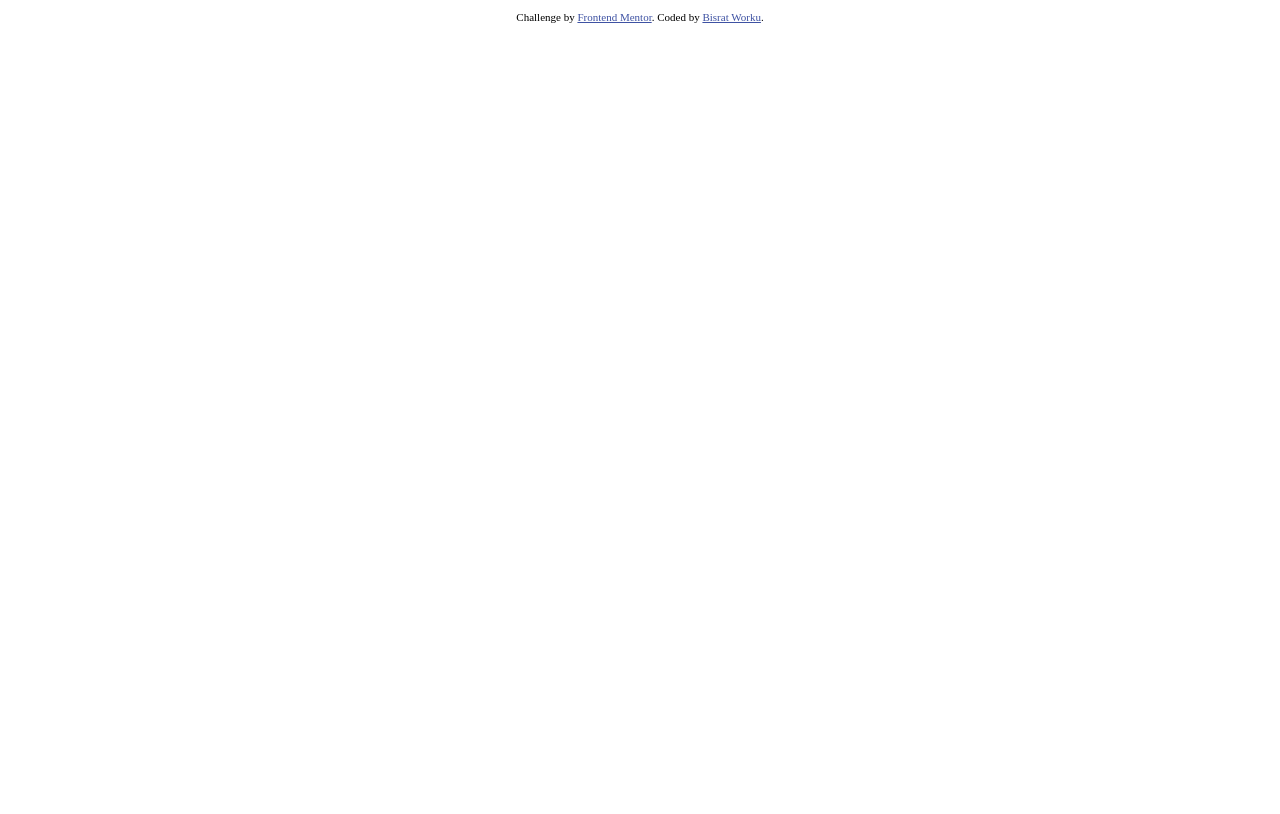
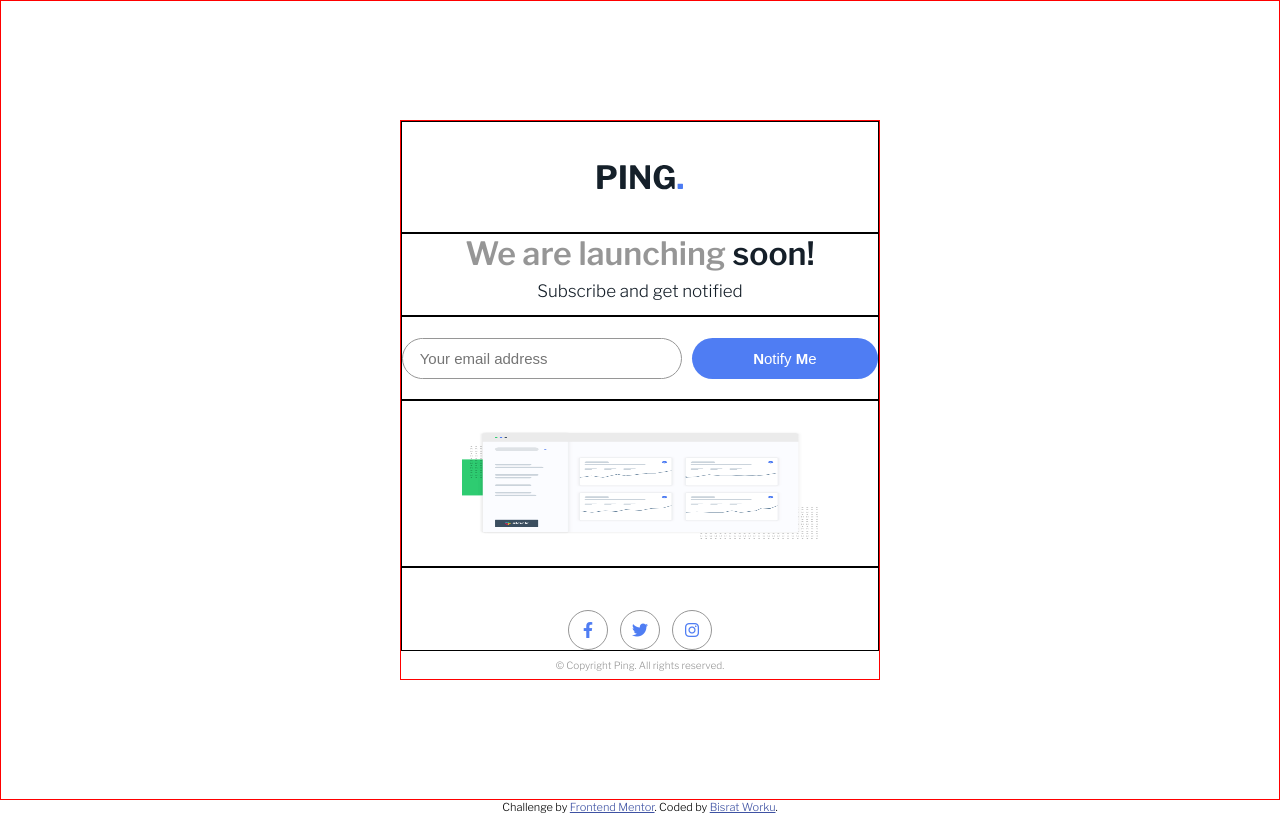
Before and after one commit to Bisratworku/pending-landing-page, a plain HTML site: page index.html in a window 1280 px wide. Drawn offline with nearby package versions, Linux system fonts and the light colour scheme.

Commit message:
adding style

```diff
--- a/index.html
+++ b/index.html
@@ -12,7 +12,36 @@
   <title>Frontend Mentor | Ping coming soon page</title>
 </head>
 <body>
-
+  <main>
+    <div class="hero">
+      <div class="logo">
+        <img src="images/logo.svg" alt="logo">
+      </div>
+      <div class="header">
+        <h1>We are launching <span>soon!</span></h1>
+        <p>Subscribe and get notified<p></p>
+      </div>
+      <div class="input-buttion">
+        <div class="input">
+          <input id = "input" type="email" name="email" placeholder="Your email address">
+        </div>
+        <div class="buttion" onclick="error()">
+          <button><span>N</span>otify <span>M</span>e</button>
+        </div>
+      </div>
+      <div class="image">
+        <img src="images/illustration-dashboard.png" alt="illustration-dashboard">
+      </div>
+      <div class="icons">
+        <div class="icon"><i class="fa-brands fa-facebook-f"></i></div>
+        <div class="icon"><i class="fa-brands fa-twitter"></i></div>
+        <div class="icon"><i class="fa-brands fa-instagram"></i></div>
+      </div>
+      <div class="right">
+        <p>&copy; Copyright Ping. All rights reserved.</p>
+      </div>
+    </div>
+  </main>
   <footer>
     <p class="attribution">
       Challenge by <a href="https://www.frontendmentor.io?ref=challenge" target="_blank">Frontend Mentor</a>.
--- a/script.js
+++ b/script.js
@@ -0,0 +1,2 @@
+const test = /^[a-z,A-Z][\s]?/;
+console.log(test.test("Bisrat worku37@"))
--- a/style.css
+++ b/style.css
@@ -1,2 +1,190 @@
+* {
+    box-sizing: border-box;
+    margin: 0;
+    padding: 0;
+}
+body {
+    width:100%;
+    height: 100vh;
+    font-family: 'Libre Franklin';
+}
+main {
+    width: 100%;
+    height: 100%;
+    border: 1px solid red;
+    display: flex;
+    justify-content: center;
+    align-items: center;
+}
+.hero {
+    border: 1px solid black;
+    width: 40%;
+    height: 85%;
+    display: block;
+}
+.logo{
+    border: 1px solid black;
+    height: 20%;
+    display: flex;
+    justify-content: center;
+    align-items: center;
+}
+.header {
+    border: 1px solid black;
+    height: 15%;
+    display: block;
+    text-align: center;
+    color: hsl(0, 0%, 59%);
+
+
+}
+.header span {
+    color: hsl(209, 33%, 12%);
+}
+
+.header p {
+    color: hsl(209, 33%, 12%);
+    padding-top: 8px;
+    font-size: 17px;
+}
+.input-buttion {
+    border: 1px solid black;
+    height: 15%;
+    display: flex;
+    align-items: center;
+    gap: 10px;
+}
+.input {
+    border: 1px solid hsl(0, 0%, 59%);
+    height: 50%;
+    width: 60%;
+    display: flex;
+    justify-content: center;
+    align-items: center;
+    border-radius: 30px;
+}
+.input input {
+    border: none;
+    outline: none;
+    height: 100%;
+    width: 88%;
+    font-size: 15px;
+}
+.buttion {
+    width: 40%;
+    height: 50%;
+    border-radius: 30px;
+    display: flex;
+    align-items: center;
+    justify-content: center;
+    background-color: hsl(223, 87%, 63%);
+}
+.buttion button {
+    height: 100%;
+    width: 80%;
+    font-size: 15px;
+    color: white;
+    background-color: transparent;
+    border: none;
+    outline: none;
+    cursor: pointer;
+}
+.buttion button span {
+    font-weight: 700;
+}
+.image {
+    padding:30px 60px 0 60px;
+
+    border: 1px solid black;
+    height: 30%;
+}
+.image img{
+    width: 100%;
+    height: 80%;
+}
+.icons {
+    border: 1px solid black ;
+    height: 15%;
+    gap: 12px;
+    display: flex;
+    justify-content: center;
+    align-items: flex-end;
+}
+.icon {
+    border: 1px solid hsl(0, 0%, 59%);
+    width: 40px;
+    height: 40px;
+    border-radius: 50%;
+    display: flex;
+    justify-content: center;
+    align-items: center;
+}
+.icon i {
+    display: flex;
+    align-items: center;
+    justify-content: center;
+    width: 100%;
+    height: 100%;
+    border-radius: 50%;
+    color: hsl(223, 87%, 63%);
+}
+.icon :hover {
+    background-color:  hsl(223, 87%, 63%);
+    color: white;
+    cursor: pointer;
+}
+
+.right {
+    height: 5%;
+    display: flex;
+    align-items: center;
+    justify-content: center ;
+    color: hsl(0, 0%, 59%);
+    font-size: 10px;
+}
+
+
+
+
+@media(min-width:900px) {
+    .hero {
+        width: 30em;
+        height: 35em;
+        border: 1px solid red;
+    }
+
+}
+@media (max-width:900px) {
+    .hero{
+        width: 25em;
+        height: 35em;
+        border: 1px solid blue;
+    }
+    .input-buttion {
+        display: block;
+        padding-left: 3.4rem;
+        height:18%;
+    }
+    .image {
+        height: 27%;
+    }
+
+    .input {
+        border: 1px solid hsl(223, 87%, 63%);
+        gap: 10px;
+        height: 2.5rem;
+        width: 18em;
+    }
+    .buttion {
+        margin-top: 0.3rem;
+        height: 2.3rem;
+        width: 18em;
+    }
+}
+
+
+
+
+
 .attribution { font-size: 11px; text-align: center; }
 .attribution a { color: hsl(228, 45%, 44%); }
```
